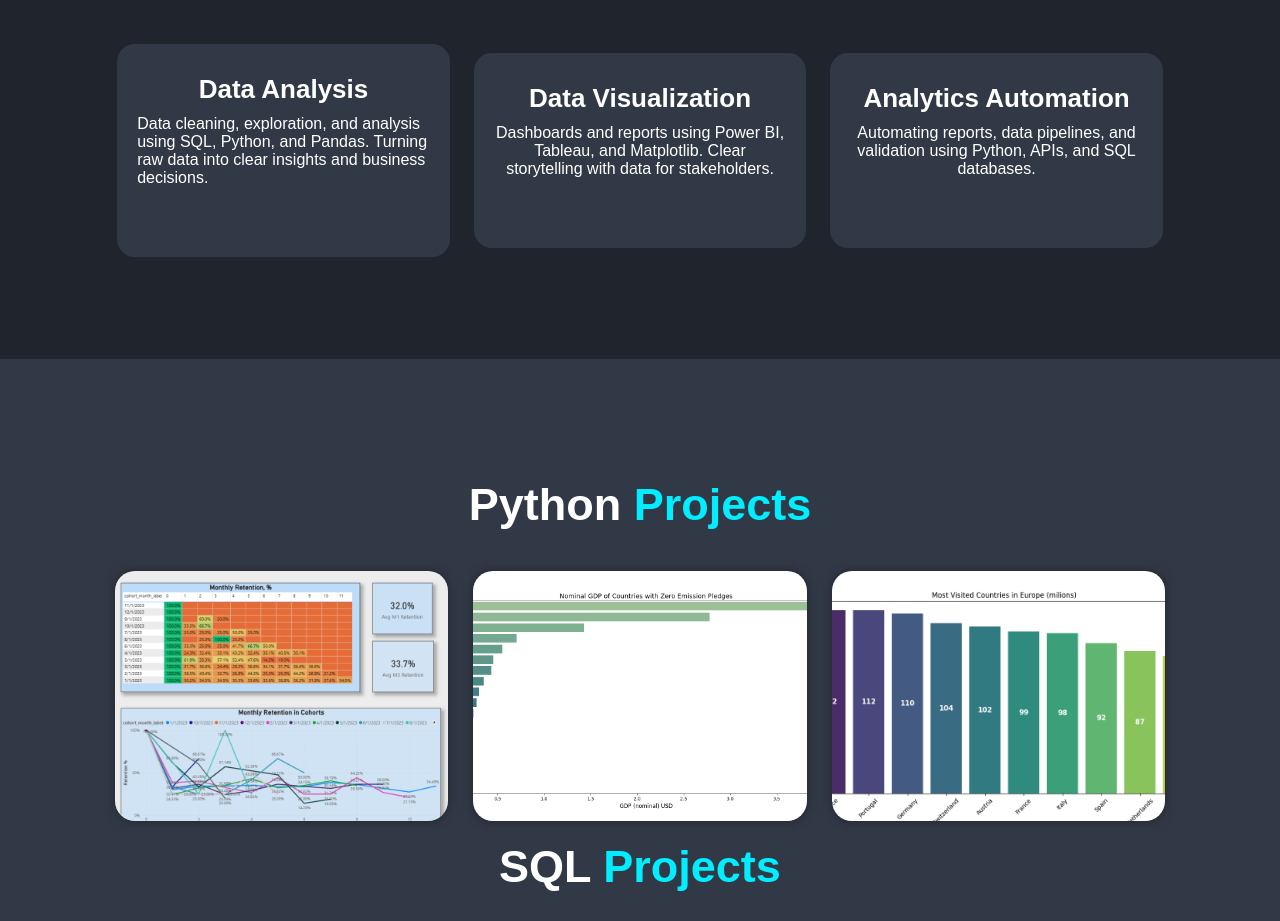
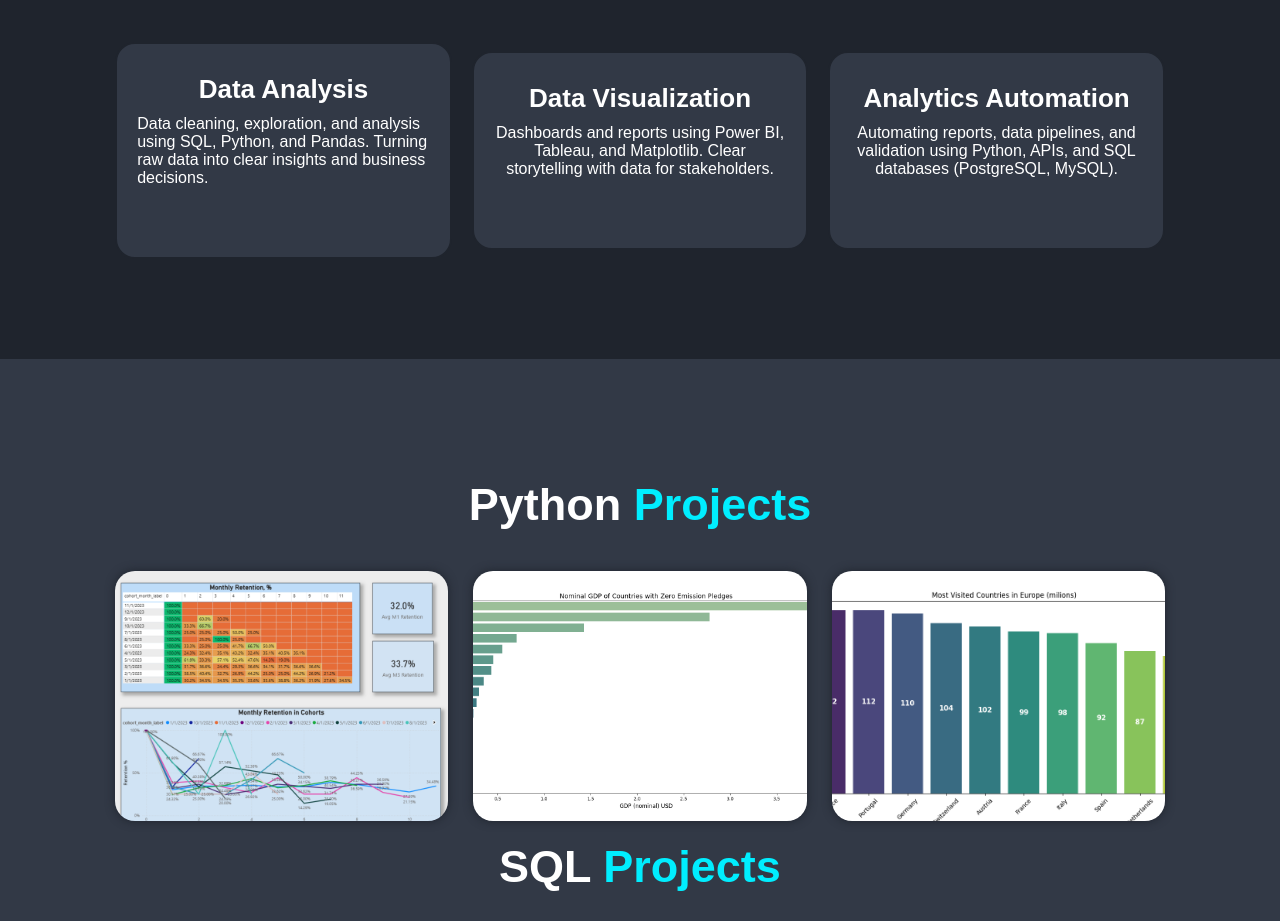
Before and after one commit to dmitruz/client, a React (Create React App) app: page / in a window 1280 px wide. Shown: the part 980-1901 px from the top of the page. Built offline with nearby package versions, Linux system fonts and the light colour scheme.

Commit message:
update services box

```diff
--- a/src/components/Services.jsx
+++ b/src/components/Services.jsx
@@ -29,7 +29,7 @@ export default function Services() {
                     <h3>Analytics Automation</h3>
                     <p>
                         Automating reports, data pipelines, and validation using Python,
-                        APIs, and SQL databases.
+                        APIs, and SQL databases (PostgreSQL, MySQL).
                     </p>
                 </div>
             </div>
```
